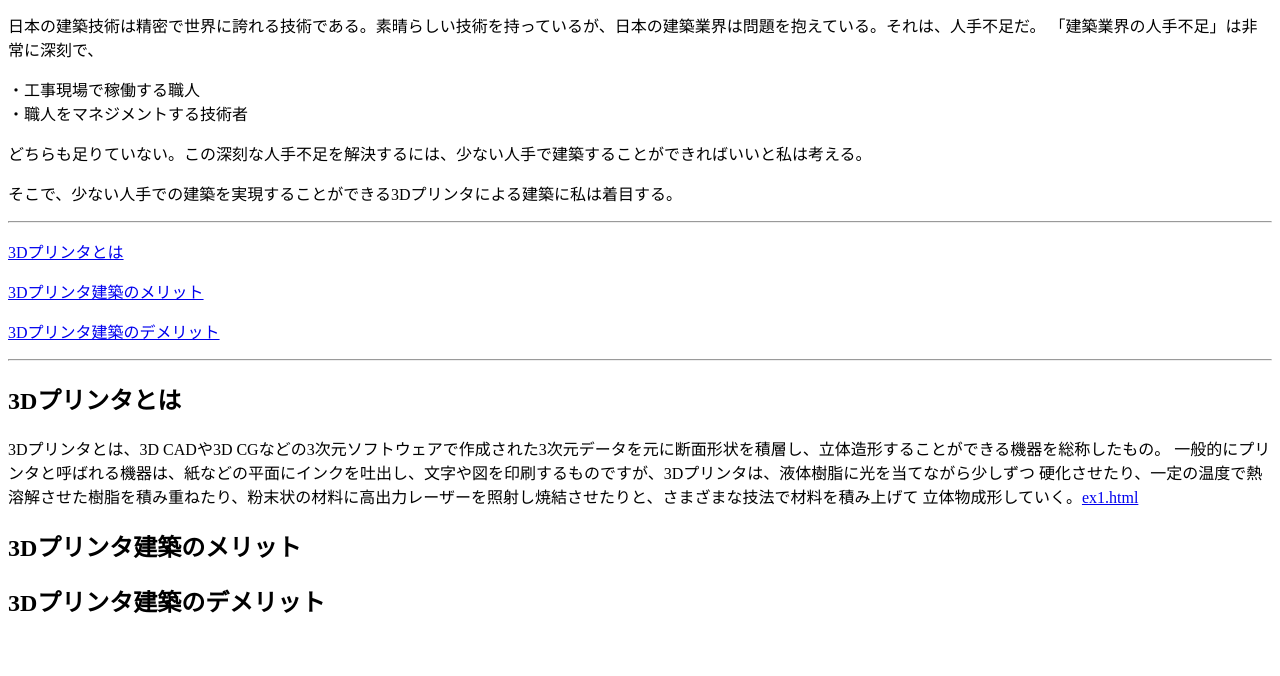
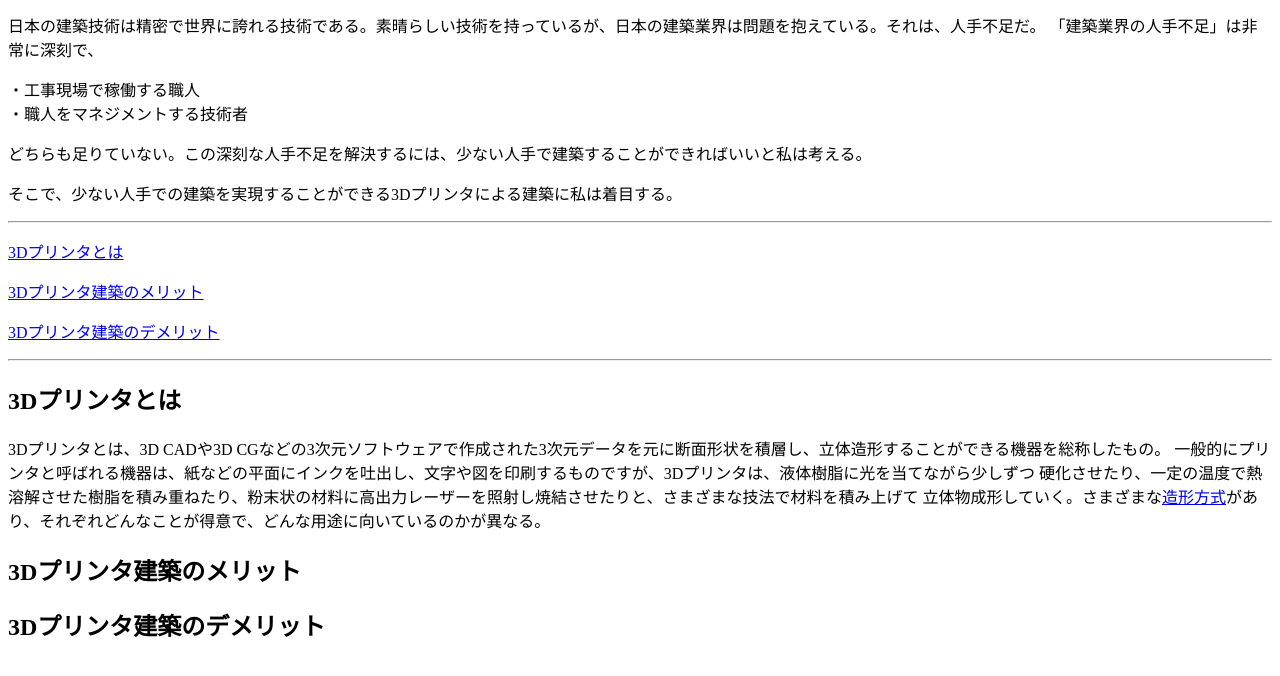
Before and after one commit to ys3175/ys3175.github.io, a plain HTML site: page cl2020.html in a window 1280 px wide. Shown: the part 102-778 px from the top of the page. Drawn offline with Linux system fonts and the light colour scheme.

Commit message:
Update cl2020.html

```diff
--- a/cl2020.html
+++ b/cl2020.html
@@ -27,7 +27,7 @@
         3Dプリンタとは、3D CADや3D CGなどの3次元ソフトウェアで作成された3次元データを元に断面形状を積層し、立体造形することができる機器を総称したもの。
         一般的にプリンタと呼ばれる機器は、紙などの平面にインクを吐出し、文字や図を印刷するものですが、3Dプリンタは、液体樹脂に光を当てながら少しずつ
         硬化させたり、一定の温度で熱溶解させた樹脂を積み重ねたり、粉末状の材料に高出力レーザーを照射し焼結させたりと、さまざまな技法で材料を積み上げて
-        立体物成形していく。<A HREF="ex1.html">ex1.html</A>
+        立体物成形していく。さまざまな<A HREF="ex6.html">造形方式</A>があり、それぞれどんなことが得意で、どんな用途に向いているのかが異なる。
         <P>
         <H2><A NAME="name">3Dプリンタ建築のメリット</A></H2>
         <P>
```
